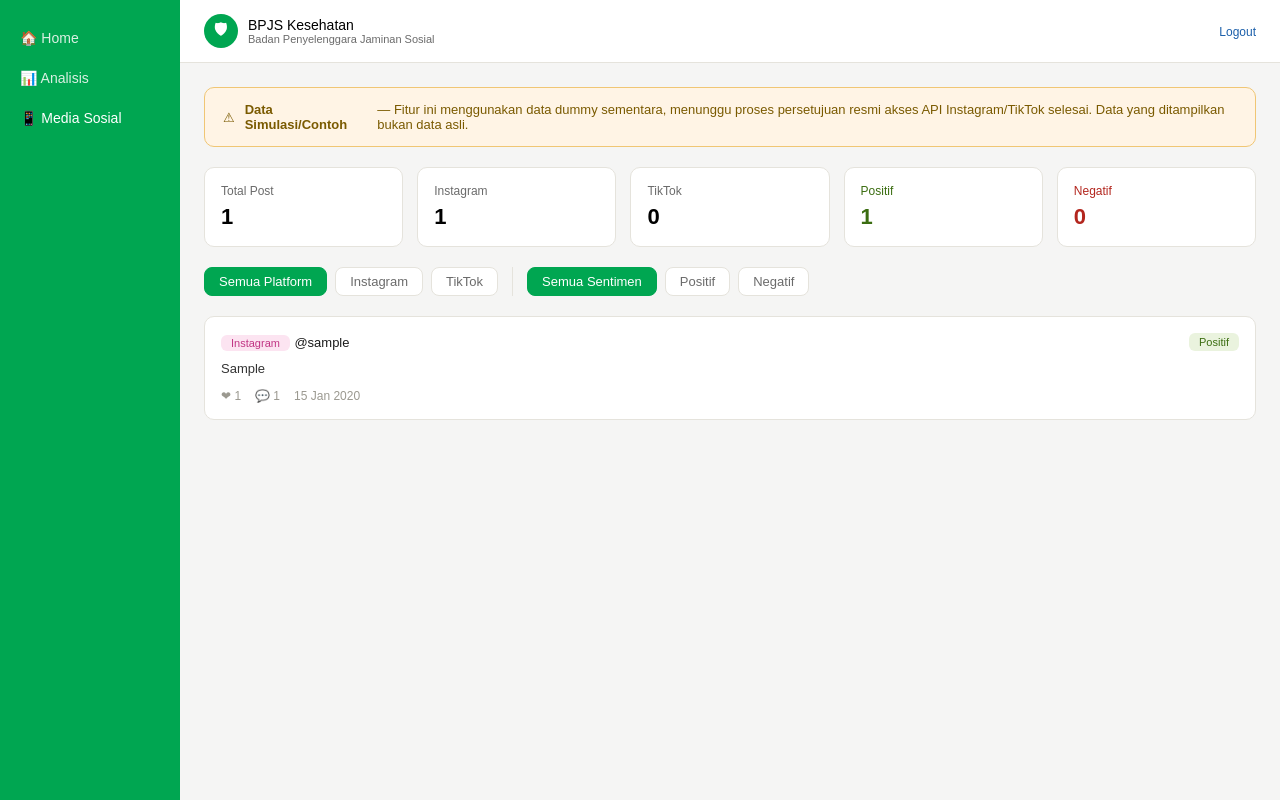
After one commit to Pandora91105/bpjs-pamekasan-news-monitor, a Django app: page /media-sosial/ in a window 1280 px wide. The commit adds this page. Run offline with Django 5.2, Linux system fonts and the light colour scheme; a user stored in the database is signed in; tables that the repository leaves empty hold one stand-in row (values such as "Sample post").

Commit message:
Tambah fitur monitoring media sosial (dummy data) untuk Instagram dan TikTok

```diff
--- a/news/urls.py
+++ b/news/urls.py
@@ -9,4 +9,5 @@ urlpatterns = [
     path('analisis/', views.AnalisisView.as_view(), name='analisis'),
     path('trigger-fetch/', views.TriggerFetchView.as_view(), name='trigger_fetch'),
     path('notifikasi/mark-read/', views.MarkNotificationsReadView.as_view(), name='mark_notifications_read'),
+    path('media-sosial/', views.SocialMediaView.as_view(), name='social_media'),
 ]
--- a/news/views.py
+++ b/news/views.py
@@ -1,3 +1,9 @@
+import os
+import threading
+import json
+import calendar
+import html as html_module
+
 from django.contrib.auth.views import LoginView
 from django.contrib.auth.mixins import LoginRequiredMixin
 from django.views.generic import TemplateView, View
@@ -11,14 +17,10 @@ from django.core.management import call_command
 from django.http import HttpResponse
 from django.views import View
 from django.utils.html import strip_tags
-import os
-import threading
-import json
-import calendar
-import html as html_module
 from django.core.paginator import Paginator
 from django.views import View
 from django.http import JsonResponse
+from .models import SocialMediaPost
 
 class CustomLoginView(LoginView):
     template_name = 'login.html'
@@ -180,3 +182,37 @@ class MarkNotificationsReadView(LoginRequiredMixin, View):
     def post(self, request):
         News.objects.filter(sentiment='negatif', notif_read=False).update(notif_read=True)
         return JsonResponse({'status': 'ok'})
+
+class SocialMediaView(LoginRequiredMixin, TemplateView):
+    template_name = 'social_media.html'
+    login_url = 'login'
+
+    def get_context_data(self, **kwargs):
+        context = super().get_context_data(**kwargs)
+
+        platform_filter = self.request.GET.get('platform', 'semua')
+        sentiment_filter = self.request.GET.get('sentiment', 'semua')
+
+        posts = SocialMediaPost.objects.all()
+
+        context['total_semua'] = posts.count()
+        context['total_instagram'] = posts.filter(platform='instagram').count()
+        context['total_tiktok'] = posts.filter(platform='tiktok').count()
+        context['total_positif'] = posts.filter(sentiment='positif').count()
+        context['total_negatif'] = posts.filter(sentiment='negatif').count()
+
+        if platform_filter != 'semua':
+            posts = posts.filter(platform=platform_filter)
+
+        if sentiment_filter != 'semua':
+            posts = posts.filter(sentiment=sentiment_filter)
+
+        posts_sorted = posts.order_by('-posted_date')
+        paginator = Paginator(posts_sorted, 10)
+        page_number = self.request.GET.get('page', 1)
+        context['posts'] = paginator.get_page(page_number)
+
+        context['platform_aktif'] = platform_filter
+        context['sentiment_aktif'] = sentiment_filter
+
+        return context
--- a/templates/analisis.html
+++ b/templates/analisis.html
@@ -105,6 +105,7 @@
         <div class="sidebar">
             <a href="{% url 'dashboard' %}" class="inactive">&#127968; Home</a>
             <a href="{% url 'analisis' %}">&#128202; Analisis</a>
+            <a href="{% url 'social_media' %}" class="inactive">&#128241; Media Sosial</a>
         </div>
 
         <div class="main">
--- a/templates/dashboard.html
+++ b/templates/dashboard.html
@@ -93,6 +93,7 @@
         <div class="sidebar">
             <a href="{% url 'dashboard' %}">&#127968; Home</a>
             <a href="{% url 'analisis' %}" class="inactive">&#128202; Analisis</a>
+            <a href="{% url 'social_media' %}" class="inactive">&#128241; Media Sosial</a>
         </div>
 
         <div class="main">
--- /dev/null
+++ b/templates/social_media.html
@@ -0,0 +1,163 @@
+{% load static %}
+<!DOCTYPE html>
+<html lang="id">
+<head>
+    <meta charset="UTF-8">
+    <title>Media Sosial - BPJS Pamekasan</title>
+    <style>
+        * { box-sizing: border-box; margin: 0; padding: 0; font-family: Arial, sans-serif; }
+        body { background: #F5F5F4; }
+        .layout { display: flex; min-height: 100vh; }
+
+        .sidebar { width: 180px; background: #00A651; flex-shrink: 0; padding: 20px 0; display: flex; flex-direction: column; gap: 4px; }
+        .sidebar a { display: flex; align-items: center; gap: 10px; padding: 10px 20px; color: #ffffff; text-decoration: none; font-size: 14px; }
+        .sidebar a.inactive { color: #D9F0E3; }
+        .sidebar a:hover { background: rgba(255,255,255,0.1); }
+
+        .main { flex: 1; min-width: 0; display: flex; flex-direction: column; }
+
+        .header { background: #FFFFFF; border-bottom: 1px solid #E5E3DC; padding: 14px 24px; display: flex; align-items: center; justify-content: space-between; }
+        .header-left { display: flex; align-items: center; gap: 10px; }
+        .logo-badge { width: 34px; height: 34px; border-radius: 50%; background: #00A651; display: flex; align-items: center; justify-content: center; color: white; font-size: 16px; }
+        .header-title { font-weight: 500; font-size: 14px; margin: 0; }
+        .header-subtitle { font-size: 11px; color: #6B6B6B; margin: 0; }
+        .header-right a { font-size: 12px; color: #1B5FAA; text-decoration: none; margin-left: 16px; }
+
+        .content { padding: 24px; overflow-y: auto; overflow-x: hidden; }
+
+        .dummy-banner {
+            background: #FFF4E5; border: 1px solid #F0C674; border-radius: 10px;
+            padding: 14px 18px; margin-bottom: 20px; display: flex; align-items: center; gap: 10px;
+            font-size: 13px; color: #7A5A00;
+        }
+
+        .stats-row { display: flex; gap: 14px; margin-bottom: 20px; }
+        .stat-card { flex: 1; background: #FFFFFF; border: 1px solid #E5E3DC; border-radius: 10px; padding: 16px; }
+        .stat-label { font-size: 12px; color: #6B6B6B; margin-bottom: 6px; }
+        .stat-value { font-size: 22px; font-weight: 600; }
+
+        .filter-row { display: flex; gap: 8px; margin-bottom: 20px; flex-wrap: wrap; }
+        .filter-btn {
+            font-size: 13px; padding: 6px 14px; border-radius: 8px; border: 1px solid #E5E3DC;
+            background: #FFFFFF; color: #6B6B6B; text-decoration: none;
+        }
+        .filter-btn.active { background: #00A651; color: white; border-color: #00A651; }
+
+        .post-card {
+            background: #FFFFFF; border: 1px solid #E5E3DC; border-radius: 10px;
+            padding: 16px; margin-bottom: 12px;
+        }
+        .post-header { display: flex; align-items: center; justify-content: space-between; margin-bottom: 8px; }
+        .post-platform {
+            font-size: 11px; padding: 2px 10px; border-radius: 6px; font-weight: 500;
+        }
+        .platform-instagram { background: #FCE4F1; color: #C13584; }
+        .platform-tiktok { background: #E5E5E5; color: #000000; }
+        .post-username { font-size: 13px; font-weight: 500; color: #1B1B1B; }
+        .post-caption { font-size: 13px; color: #333; line-height: 1.5; margin-bottom: 10px; }
+        .post-meta { font-size: 12px; color: #9B9990; display: flex; gap: 14px; align-items: center; }
+        .sentiment-tag { font-size: 11px; padding: 3px 10px; border-radius: 6px; font-weight: 500; margin-left: auto; }
+        .tag-positif { background: #EAF3DE; color: #3B6D11; }
+        .tag-negatif { background: #FDECEA; color: #B3261E; }
+
+        .empty-state { background: #FFFFFF; border: 1px dashed #D6D3C9; border-radius: 10px; padding: 30px; text-align: center; color: #9B9990; font-size: 13px; }
+    </style>
+</head>
+<body>
+    <div class="layout">
+        <div class="sidebar">
+            <a href="{% url 'dashboard' %}" class="inactive">&#127968; Home</a>
+            <a href="{% url 'analisis' %}" class="inactive">&#128202; Analisis</a>
+            <a href="{% url 'social_media' %}">&#128241; Media Sosial</a>
+        </div>
+
+        <div class="main">
+            <div class="header">
+                <div class="header-left">
+                    <div class="logo-badge">&#128737;</div>
+                    <div>
+                        <p class="header-title">BPJS Kesehatan</p>
+                        <p class="header-subtitle">Badan Penyelenggara Jaminan Sosial</p>
+                    </div>
+                </div>
+                <div class="header-right">
+                    <a href="{% url 'logout' %}">Logout</a>
+                </div>
+            </div>
+
+            <div class="content">
+                <div class="dummy-banner">
+                    &#9888; <strong>Data Simulasi/Contoh</strong> — Fitur ini menggunakan data dummy sementara, menunggu proses persetujuan resmi akses API Instagram/TikTok selesai. Data yang ditampilkan bukan data asli.
+                </div>
+
+                <div class="stats-row">
+                    <div class="stat-card">
+                        <div class="stat-label">Total Post</div>
+                        <div class="stat-value">{{ total_semua }}</div>
+                    </div>
+                    <div class="stat-card">
+                        <div class="stat-label">Instagram</div>
+                        <div class="stat-value">{{ total_instagram }}</div>
+                    </div>
+                    <div class="stat-card">
+                        <div class="stat-label">TikTok</div>
+                        <div class="stat-value">{{ total_tiktok }}</div>
+                    </div>
+                    <div class="stat-card">
+                        <div class="stat-label" style="color:#3B6D11;">Positif</div>
+                        <div class="stat-value" style="color:#3B6D11;">{{ total_positif }}</div>
+                    </div>
+                    <div class="stat-card">
+                        <div class="stat-label" style="color:#B3261E;">Negatif</div>
+                        <div class="stat-value" style="color:#B3261E;">{{ total_negatif }}</div>
+                    </div>
+                </div>
+
+                <div class="filter-row">
+                    <a href="?platform=semua&sentiment={{ sentiment_aktif }}" class="filter-btn {% if platform_aktif == 'semua' %}active{% endif %}">Semua Platform</a>
+                    <a href="?platform=instagram&sentiment={{ sentiment_aktif }}" class="filter-btn {% if platform_aktif == 'instagram' %}active{% endif %}">Instagram</a>
+                    <a href="?platform=tiktok&sentiment={{ sentiment_aktif }}" class="filter-btn {% if platform_aktif == 'tiktok' %}active{% endif %}">TikTok</a>
+                    <span style="width:1px; background:#E5E3DC; margin: 0 6px;"></span>
+                    <a href="?platform={{ platform_aktif }}&sentiment=semua" class="filter-btn {% if sentiment_aktif == 'semua' %}active{% endif %}">Semua Sentimen</a>
+                    <a href="?platform={{ platform_aktif }}&sentiment=positif" class="filter-btn {% if sentiment_aktif == 'positif' %}active{% endif %}">Positif</a>
+                    <a href="?platform={{ platform_aktif }}&sentiment=negatif" class="filter-btn {% if sentiment_aktif == 'negatif' %}active{% endif %}">Negatif</a>
+                </div>
+
+                {% if posts %}
+                    {% for post in posts %}
+                    <div class="post-card">
+                        <div class="post-header">
+                            <div>
+                                <span class="post-platform platform-{{ post.platform }}">{{ post.get_platform_display }}</span>
+                                <span class="post-username">@{{ post.username }}</span>
+                            </div>
+                            <span class="sentiment-tag tag-{{ post.sentiment }}">{{ post.get_sentiment_display }}</span>
+                        </div>
+                        <div class="post-caption">{{ post.caption }}</div>
+                        <div class="post-meta">
+                            <span>&#10084; {{ post.likes_count }}</span>
+                            <span>&#128172; {{ post.comments_count }}</span>
+                            <span>{{ post.posted_date|date:"d M Y" }}</span>
+                        </div>
+                    </div>
+                    {% endfor %}
+
+                    {% if posts.has_other_pages %}
+                    <div style="display: flex; justify-content: center; align-items: center; gap: 10px; margin-top: 16px;">
+                        {% if posts.has_previous %}
+                        <a href="?platform={{ platform_aktif }}&sentiment={{ sentiment_aktif }}&page={{ posts.previous_page_number }}" style="font-size: 13px; color: #1B5FAA; text-decoration: none; padding: 6px 12px; border: 1px solid #E5E3DC; border-radius: 6px;">&larr; Sebelumnya</a>
+                        {% endif %}
+                        <span style="font-size: 13px; color: #6B6B6B;">Halaman {{ posts.number }} dari {{ posts.paginator.num_pages }}</span>
+                        {% if posts.has_next %}
+                        <a href="?platform={{ platform_aktif }}&sentiment={{ sentiment_aktif }}&page={{ posts.next_page_number }}" style="font-size: 13px; color: #1B5FAA; text-decoration: none; padding: 6px 12px; border: 1px solid #E5E3DC; border-radius: 6px;">Selanjutnya &rarr;</a>
+                        {% endif %}
+                    </div>
+                    {% endif %}
+                {% else %}
+                    <div class="empty-state">Tidak ada post untuk filter ini.</div>
+                {% endif %}
+            </div>
+        </div>
+    </div>
+</body>
+</html>
```
Also changed, not shown: news/admin.py (+8 -0 lines), news/management/commands/seed_dummy_social.py (added, +52 -0 lines), news/models.py (+32 -0 lines), news/context_processors.py (line endings or trailing spaces), news/migrations/0005_socialmediapost.py (added).
